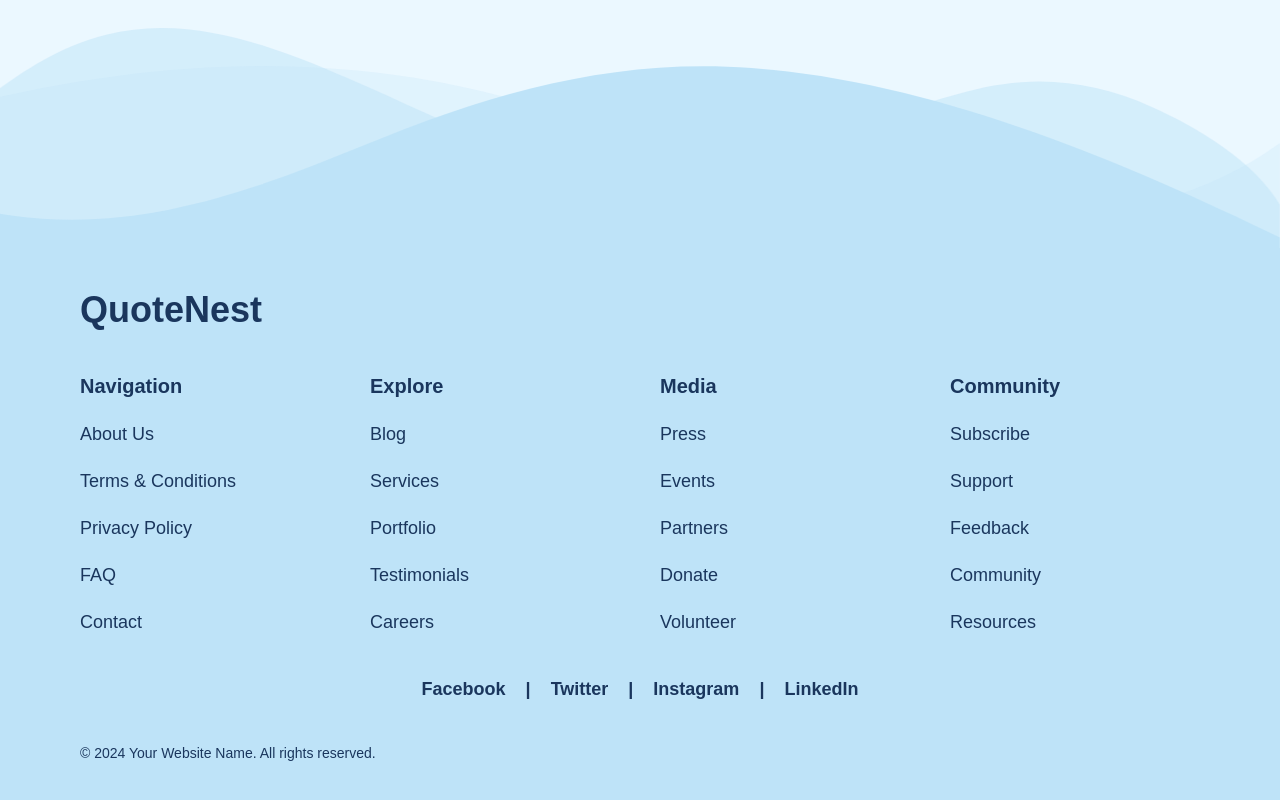
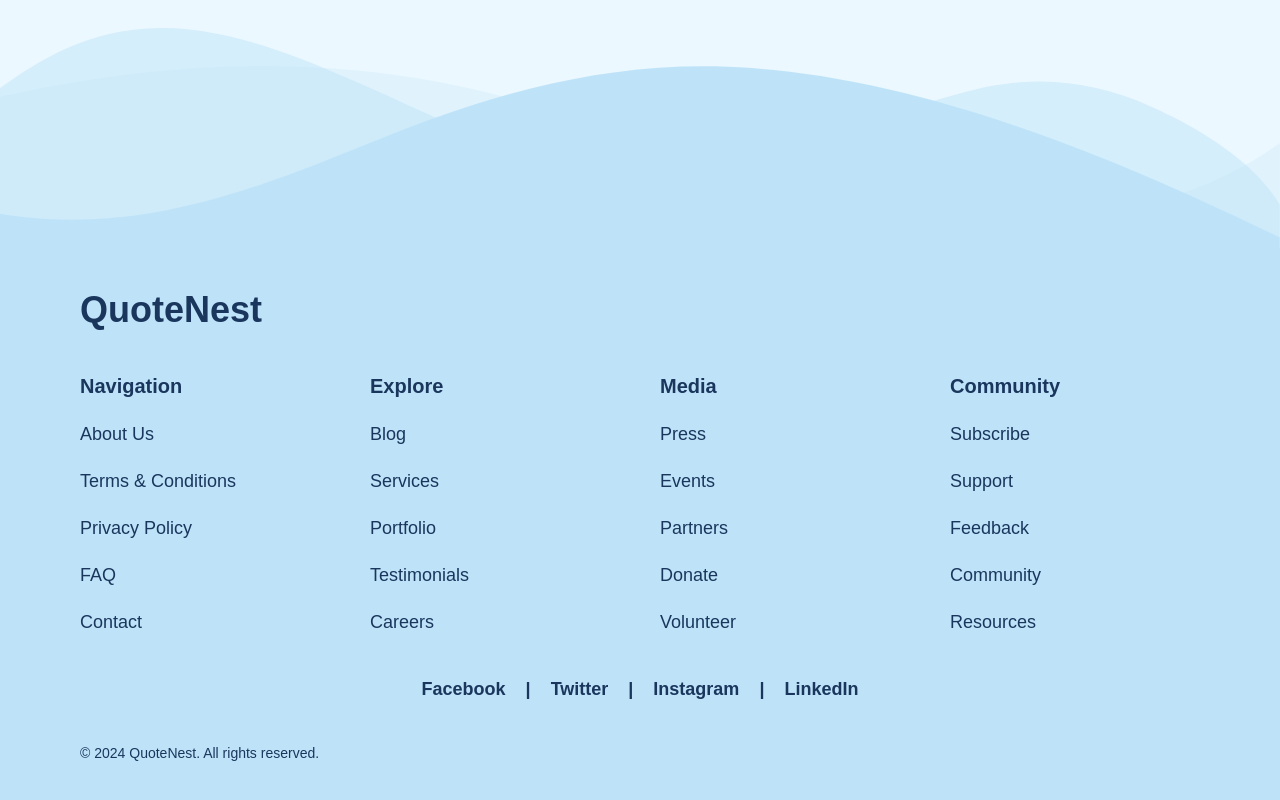
Before and after one commit to danishkhan424/QuoteNest, a React (Vite) app: page / in a window 1280 px wide. Shown: the part 1776-2576 px from the top of the page. Built offline with nearby package versions, Linux system fonts and the light colour scheme; a web font is replaced by a local one.

Commit message:
added website name in copyright

```diff
--- a/src/components/Footer/Footer.jsx
+++ b/src/components/Footer/Footer.jsx
@@ -45,7 +45,7 @@ const Footer = () => {
         <FooterLinks />
         <SocialLinks />
         <Box fontSize={"sm"}>
-          &copy; 2024 Your Website Name. All rights reserved.
+          &copy; 2024 QuoteNest. All rights reserved.
         </Box>
       </Box>
     </Box>
```
